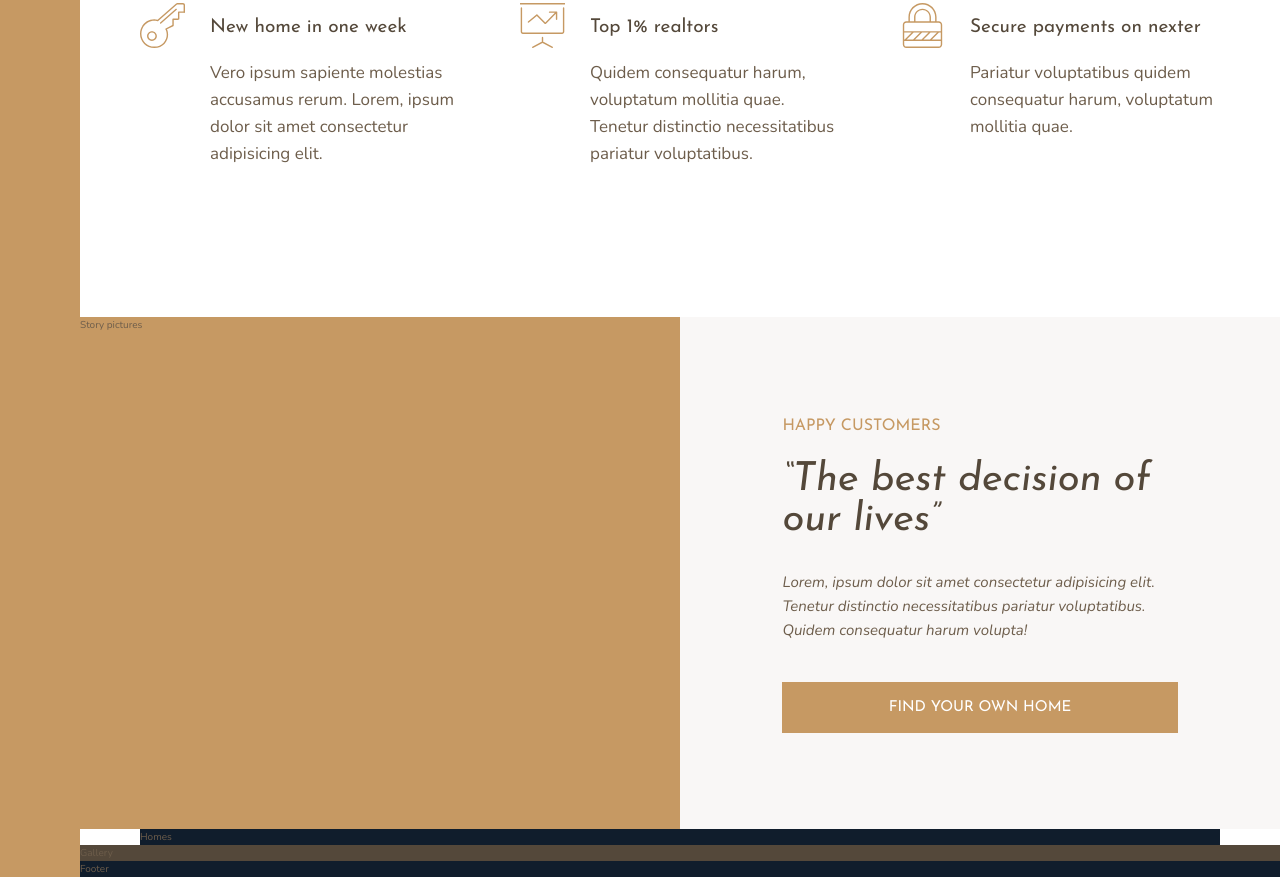
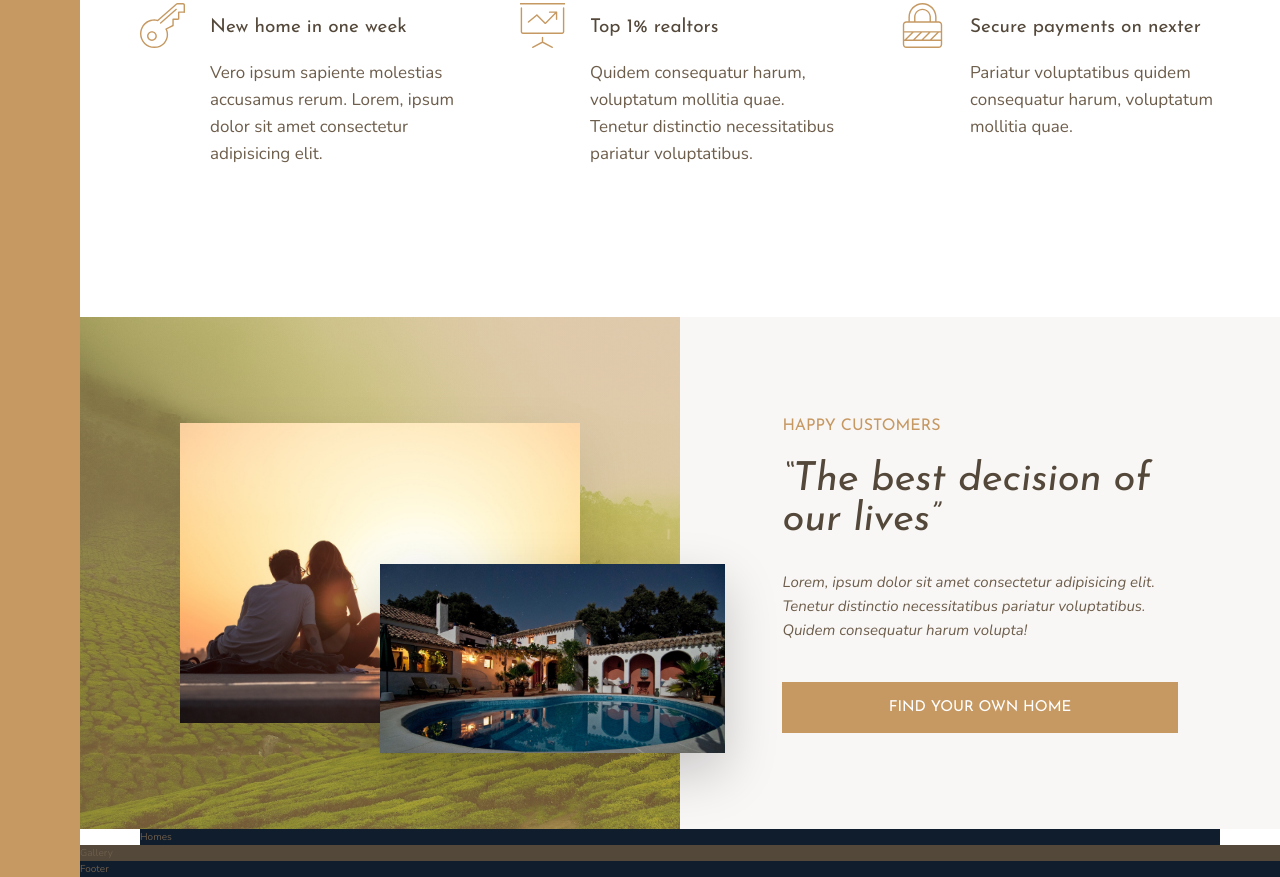
Before and after one commit to Rogger794/nexter, a website: page index.html in a window 1280 px wide. Shown: the part 991-1868 px from the top of the page. Drawn offline with nearby package versions, Linux system fonts and the light colour scheme; files that its build step writes are made by us from their sources.

Commit message:
styling story section part 2

```diff
--- a/index.html
+++ b/index.html
@@ -75,7 +75,8 @@
     </section>
 
     <div class="story__pictures">
-      Story pictures
+      <img src="img/story-1.jpeg" alt="Couple with new house" class="story__img--1">
+      <img src="img/story-2.jpeg" alt="New house" class="story__img--2">
     </div>
 
     <div class="story__content">
--- a/sass/components/_story.scss
+++ b/sass/components/_story.scss
@@ -2,6 +2,28 @@
   &__pictures{
     background-color: $color-primary;
     grid-column: full-start / col-end 4;
+    background-image: linear-gradient(rgba($color-primary,.5),rgba($color-primary,.5)),url(../../img/back.jpg);
+    background-size: 145%;
+
+    display: grid;
+    grid-template-rows: repeat(6, 1fr);
+    grid-template-columns: repeat(6, 1fr);
+    align-items: center;
+  }
+
+  &__img--1{
+    width: 100%;
+    grid-row: 2 / 6;
+    grid-column: 2 / 6;
+    box-shadow: 0 2rem 5rem rgba(#000,.1);
+  }
+
+  &__img--2{
+    width: 115%;
+    grid-row: 4 / 6;
+    grid-column: 4 / 7;
+    z-index: 20;
+    box-shadow: 0 2rem 5rem rgba(#000,.2);
   }
 
   &__content{
```
